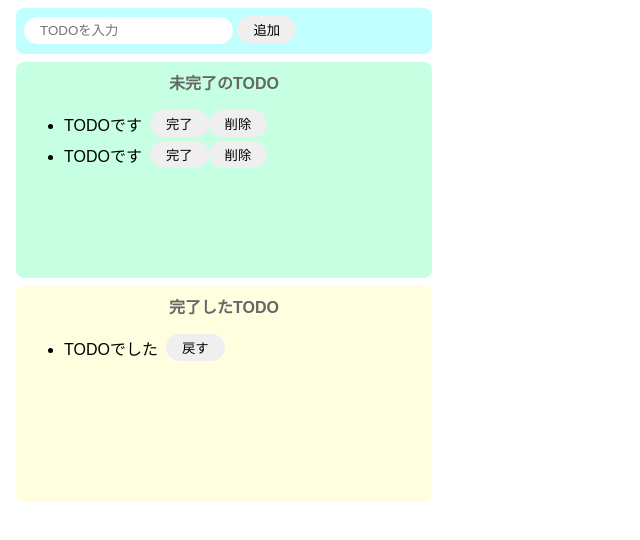
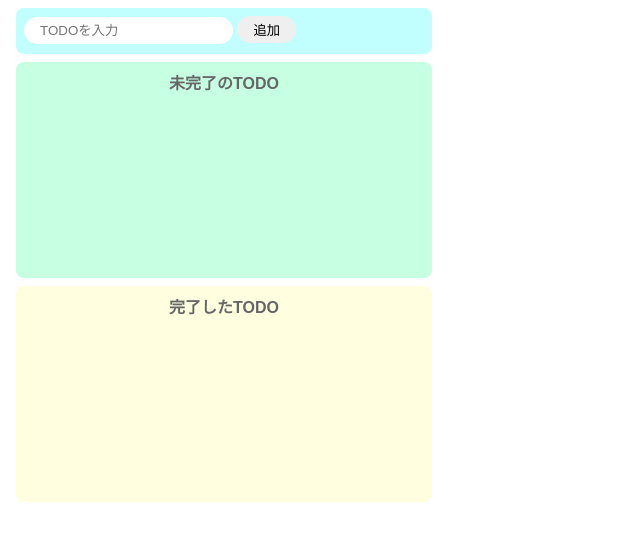
Before and after one commit to yoshikazu-ishitsuka/codesandbox-test-2, a website built with Parcel: page index.html in a window 1280 px wide. Shown: the whole page, without its empty margins (0-640 px from the left). Built offline with nearby package versions, Linux system fonts and the light colour scheme.

Commit message:
完成(TODO-js)

```diff
--- a/index.html
+++ b/index.html
@@ -14,7 +14,7 @@
     <div class="incomplete-area">
       <p class="title">未完了のTODO</p>
       <ul id="incomplete-list">
-        <div class="list-row">
+        <!-- <div class="list-row">
           <li>TODOです</li>
           <button>完了</button>
           <button>削除</button>
@@ -23,17 +23,17 @@
           <li>TODOです</li>
           <button>完了</button>
           <button>削除</button>
-        </div>
+        </div> -->
       </ul>
     </div>
 
     <div class="complete-area">
       <p class="title">完了したTODO</p>
       <ul id="complete-list">
-        <div class="list-row">
+        <!-- <div class="list-row">
           <li>TODOでした</li>
           <button>戻す</button>
-        </div>
+        </div> -->
       </ul>
     </div>
     <script src="src/todo.js"></script>
```
